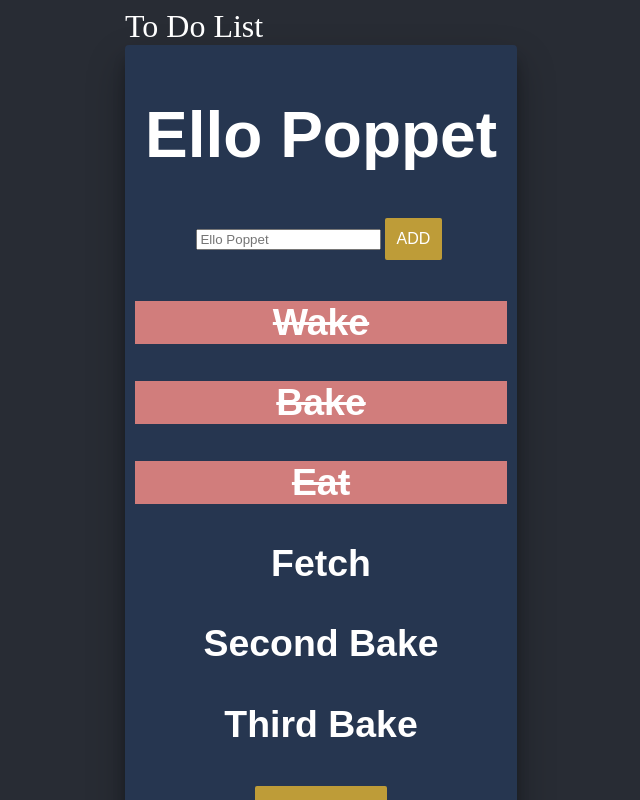
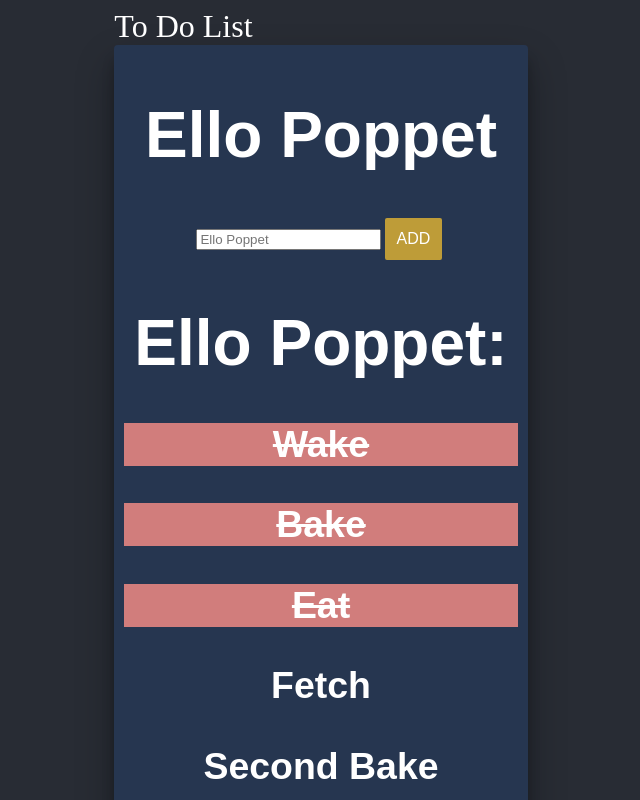
Before and after one commit to DustinThewind505/Backend-Unit-Testing, a React (Create React App) app: page / in a window 1280 px wide. Shown: the top 800 px of the page, without its empty margins (329-969 px from the left). Built offline with nearby package versions, Linux system fonts and the light colour scheme.

Commit message:
created addNewTask method

```diff
--- a/src/App.js
+++ b/src/App.js
@@ -77,6 +77,18 @@ class App extends React.Component {
     });
   };
 
+  addNewTask = str => {
+    const newTask = {
+      name: str,
+      id: Date.now(),
+      complete: false
+    }
+
+    this.setState({
+      Tasks: [...originalTasks, newTask]
+    })
+  }
+
 
 
 
@@ -87,7 +99,7 @@ class App extends React.Component {
         To Do List
         <div className="counter">
           <h1>Ello Poppet</h1>
-          <ToDoConatainer tasks={this.state.Tasks} handleClick={this.handleClick} toggleTask={this.toggleTask}/>
+          <ToDoConatainer tasks={this.state.Tasks} handleClick={this.handleClick} toggleTask={this.toggleTask} addNewTask={this.addNewTask}/>
         </div>
       </Fragment>
     );
--- a/src/components/Form.js
+++ b/src/components/Form.js
@@ -1,9 +1,9 @@
 import React, { Fragment } from "react"
 
 class Form extends React.Component {
-    constructor(){
+    constructor() {
         super();
-        this.state  = {
+        this.state = {
             newTask: '',
         }
     }
@@ -13,15 +13,23 @@ class Form extends React.Component {
         this.setState({
             newTask: event.target.value
         })
-      }
+    }
+
+    handleSubmit = event => {
+        event.preventDefault();
+        this.props.addNewTask(this.state.newTask)
+    }
 
     render() {
         return (
             <Fragment>
-                <input placeholder="Ello Poppet" onChange={() => { }} value={this.state.newTask} onChange={this.handleChange} />
-                <button>
-                    Add
+                <form onSubmit={this.handleSubmit}>
+                    <input placeholder="Ello Poppet" onChange={() => { }} value={this.state.newTask} onChange={this.handleChange} />
+                    <button>
+                        Add
                 </button>
+                    <h1>Ello Poppet: {this.state.newTask}</h1>
+                </form>
             </Fragment>
         )
     }
--- a/src/components/ToDoContainer.js
+++ b/src/components/ToDoContainer.js
@@ -7,7 +7,7 @@ const ToDoConatainer = props => {
 
     return (
         <div>
-            <Form />
+            <Form addNewTask={props.addNewTask}/>
             {props.tasks.map(task => (
                 <ToDo key={task.id} task={task} toggleTask={props.toggleTask}/>
             ))}
```
